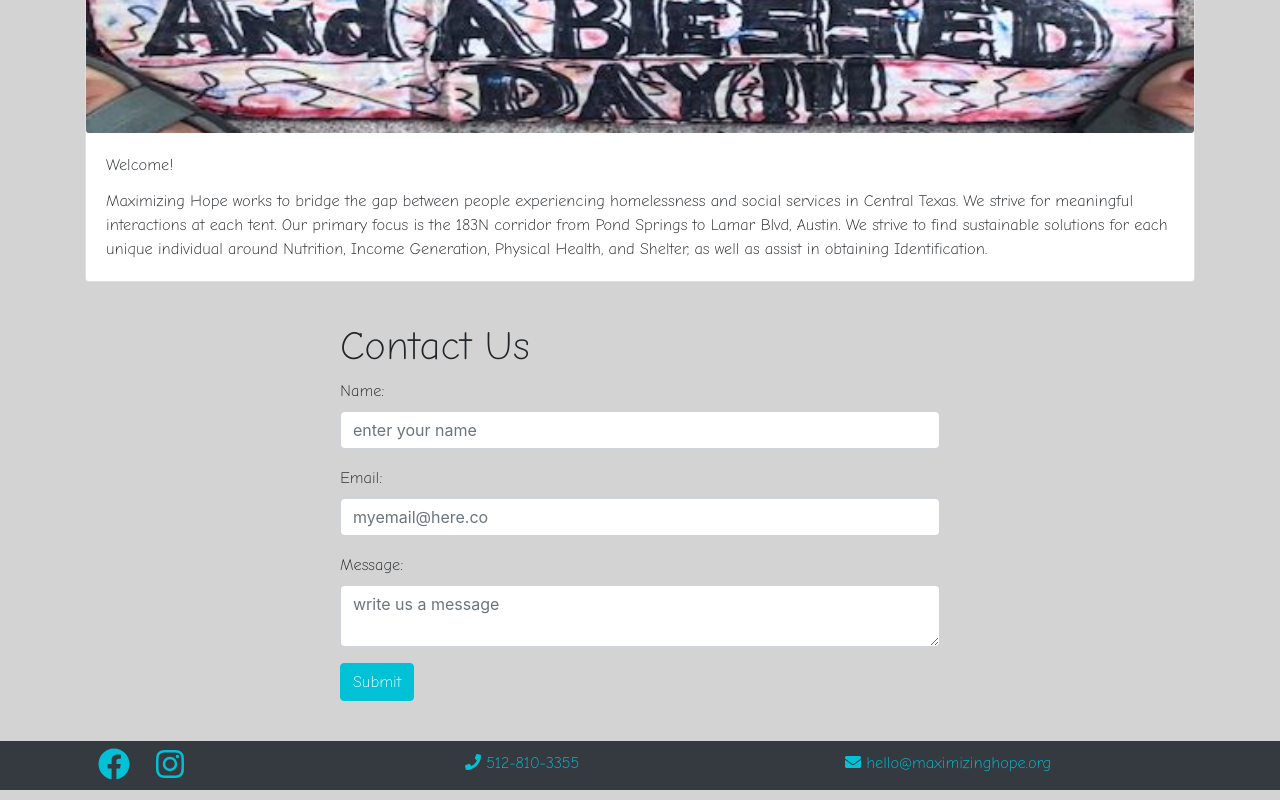
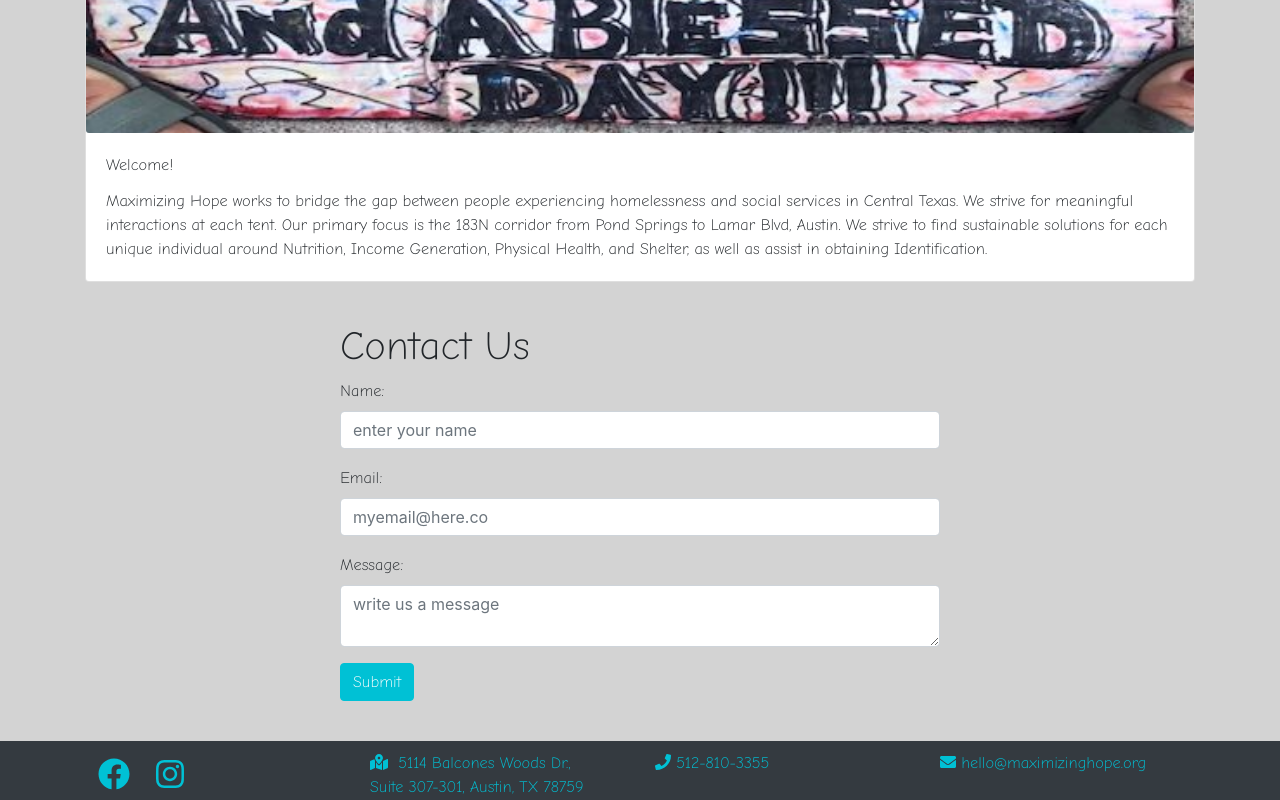
Before and after one commit to ncdouglas/ATX183Temporary, a React (Create React App) app: page / in a window 1280 px wide. Shown: the part 581-1381 px from the top of the page. Built offline with nearby package versions, Linux system fonts and the light colour scheme.

Commit message:
add address

```diff
--- a/src/components/FooterComponent.js
+++ b/src/components/FooterComponent.js
@@ -1,7 +1,7 @@
 import React, { Component } from 'react';
 import { FontAwesomeIcon } from '@fortawesome/react-fontawesome';
 import { faFacebook, faInstagram } from '@fortawesome/free-brands-svg-icons';
-import { faPhone, faEnvelope } from '@fortawesome/free-solid-svg-icons';
+import { faPhone, faEnvelope, faMapMarkedAlt } from '@fortawesome/free-solid-svg-icons';
 
 
 class Footer extends Component {
@@ -10,15 +10,21 @@ class Footer extends Component {
         <footer className="site-footer">
             <div className="container">
                 <div className="row">
-                    <div className="col">
+                    <div className="col-md-3" style={{paddingTop: "10px"}}>
                         <a className="btn btn-social-icon btn-facebook" href="http://www.facebook.com/MaxedHope"><FontAwesomeIcon icon={faFacebook} size="2x" className="site-footer"/></a>
                         <a className="btn btn-social-icon btn-instagram" href="http://instagram.com/atxhomeless183"><FontAwesomeIcon icon={faInstagram} size="2x" className="site-footer"/></a>
                     </div>
-                    <div className="col" style={{paddingTop: "10px"}}>
-                        <a role="button" className="site-footer" href="tel:+12065551234"><FontAwesomeIcon icon={faPhone} /> 512-810-3355</a>
+                    <div className="col-md-3" style={{paddingTop: "10px"}}>
+                    <a role="button" className="site-footer" href="https://www.google.com/maps/place/5114+Balcones+Woods+Dr+Suite+307-301,+Austin,+TX+78759/@30.4081782,-97.7491692,17z/data=!3m1!4b1!4m5!3m4!1s0x8644cc8bf7eb3d47:0xb289328373fd4a4b!8m2!3d30.4081736!4d-97.7469752"><FontAwesomeIcon icon={faMapMarkedAlt} />
+                    &nbsp; 5114 Balcones Woods Dr.,<br/>
+                        Suite 307-301, Austin, TX 78759
+                    </a>
                     </div>
-                    <div className="col" style={{paddingTop: "10px"}}>
-                        <a role="button" className="site-footer" href="mailto:notreal@notreal.co"><FontAwesomeIcon icon={faEnvelope} /> hello@maximizinghope.org</a>
+                    <div className="col-md-3" style={{paddingTop: "10px"}}>
+                        <a role="button" className="site-footer" href="tel:+15128103355"><FontAwesomeIcon icon={faPhone} /> 512-810-3355</a>
+                    </div>
+                    <div className="col-md-3" style={{paddingTop: "10px"}}>
+                        <a role="button" className="site-footer" href="hello@maximizinghope.org"><FontAwesomeIcon icon={faEnvelope} /> hello@maximizinghope.org</a>
                     </div>
                 </div>
             </div>
```
Also changed, not shown: 1 other file (tests, documents, lock files or other folders).
